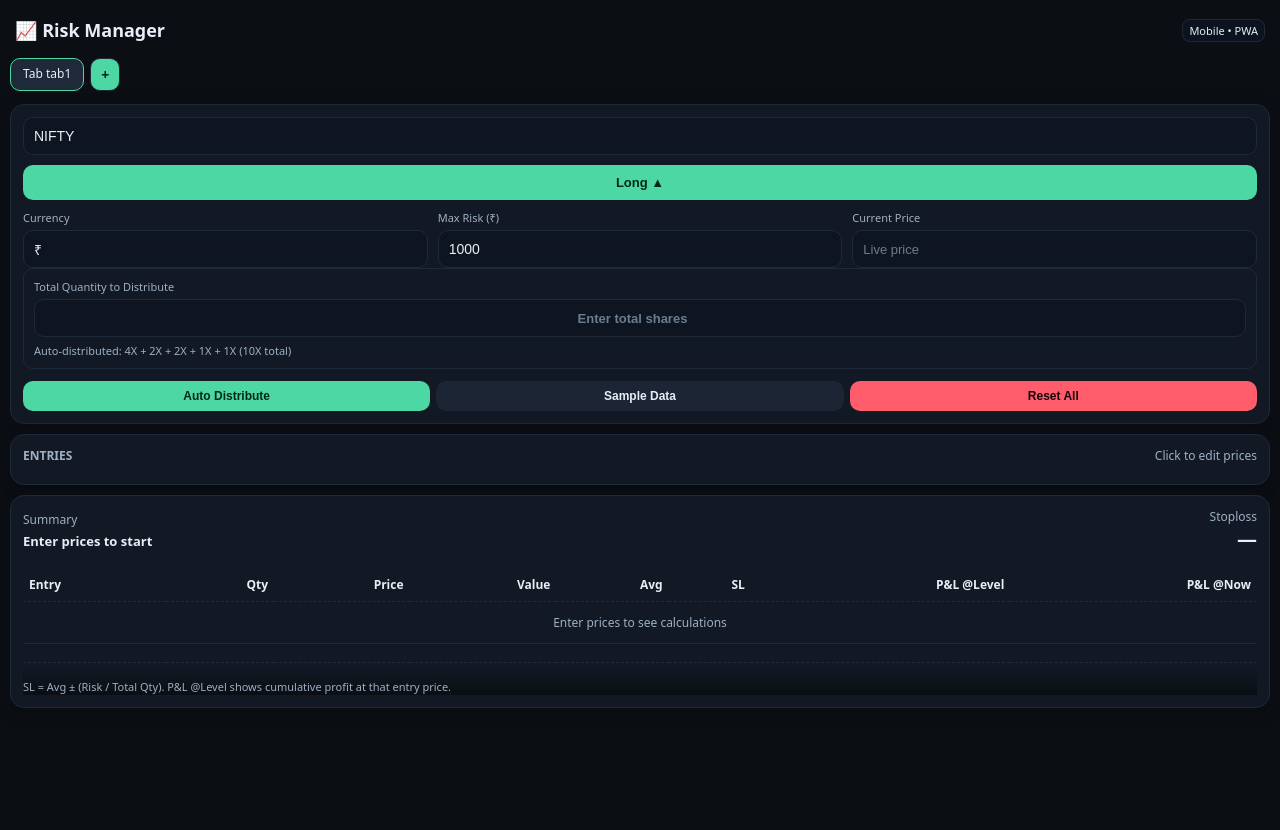
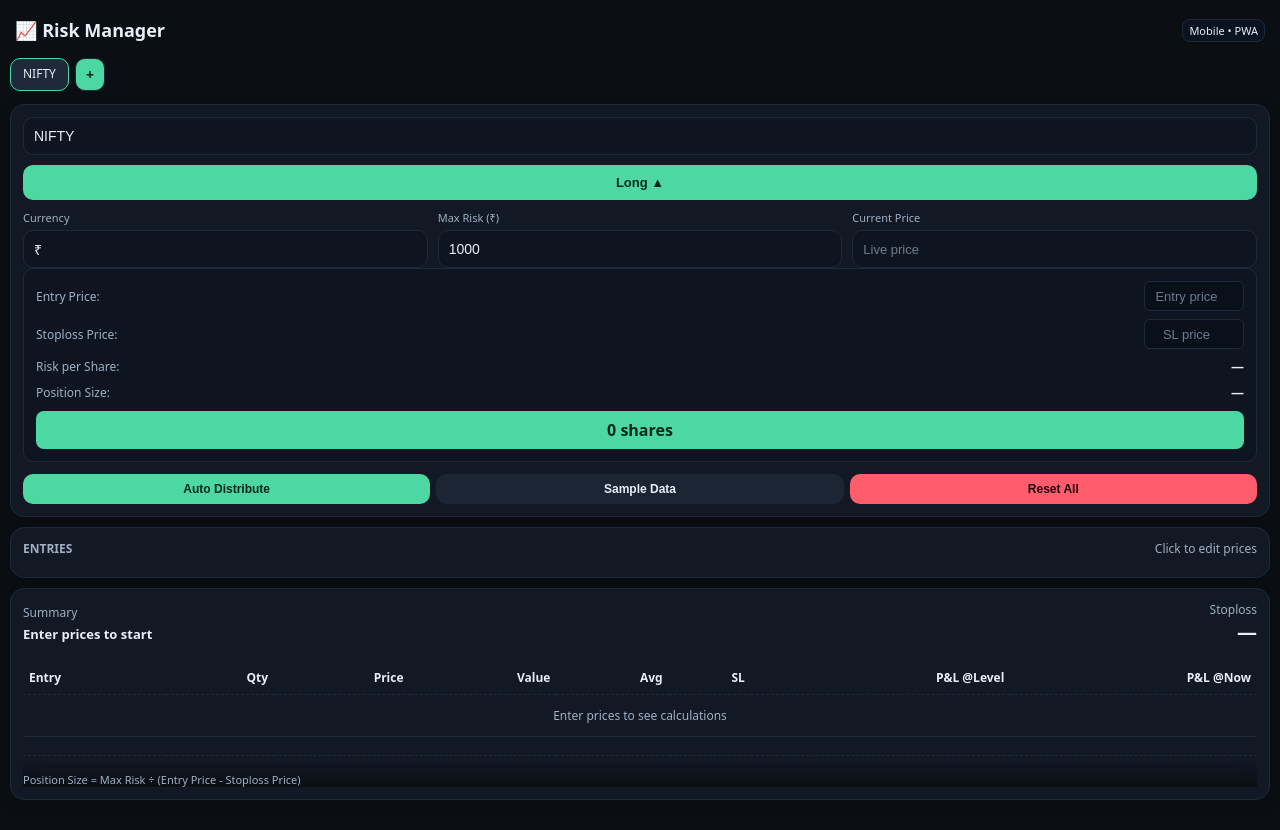
Before and after one commit to npparmar28/Pyramiding-Risk-Manager, a plain HTML site: page index.html in a window 1280 px wide. Before the commit the page ends 800 px from the top, so only its background shows below. Drawn offline with Linux system fonts and the light colour scheme.

Commit message:
Add files via upload

```diff
--- a/index.html
+++ b/index.html
@@ -63,10 +63,6 @@
     /* Loading indicator */
     .loading{position:fixed;top:0;left:0;right:0;bottom:0;background:var(--bg);display:flex;align-items:center;justify-content:center;z-index:1000}
 
-    /* Quantity input section */
-    .quantity-section{margin-bottom:12px;padding:10px;background:var(--card);border-radius:10px;border:1px solid var(--line)}
-    .quantity-input{font-size:16px;font-weight:600;text-align:center}
-
     /* Entry cards */
     .entry-card{background:#0f1520;border:1px solid var(--line);border-radius:10px;padding:10px;margin-bottom:8px}
     .entry-header{display:flex;justify-content:space-between;align-items:center;margin-bottom:8px}
@@ -75,10 +71,12 @@
     .entry-value{font-size:11px}
     .entry-value strong{color:var(--text);font-weight:600}
 
-    /* Profit indicators */
-    .profit-badge{padding:2px 6px;border-radius:8px;font-size:10px;font-weight:600}
-    .profit-positive{background:var(--accent);color:#012916}
-    .profit-negative{background:var(--danger);color:#19030a}
+    /* Calculation section */
+    .calc-section{background:#0f1520;border:1px solid var(--line);border-radius:10px;padding:12px;margin-bottom:12px}
+    .calc-row{display:flex;justify-content:space-between;align-items:center;margin-bottom:8px}
+    .calc-label{font-size:12px;color:var(--muted)}
+    .calc-value{font-size:13px;font-weight:600}
+    .calc-result{background:var(--accent);color:#012916;padding:8px 12px;border-radius:8px;text-align:center;font-weight:700;margin-top:10px}
   </style>
 </head>
 <body>
@@ -112,20 +110,34 @@
         </div>
         <div>
           <label>Max Risk (₹)</label>
-          <input id="risk" type="number" inputmode="decimal" value="1000" min="1" />
+          <input id="risk" type="number" inputmode="decimal" value="1000" min="1" step="100" />
         </div>
         <div>
           <label>Current Price</label>
-          <input id="currentPrice" type="number" inputmode="decimal" placeholder="Live price" />
+          <input id="currentPrice" type="number" inputmode="decimal" placeholder="Live price" step="0.01" />
         </div>
       </div>
 
-      <div class="quantity-section">
-        <label>Total Quantity to Distribute</label>
-        <input id="totalQuantity" type="number" inputmode="numeric" placeholder="Enter total shares" class="quantity-input" />
-        <div class="note" style="margin-top:6px">
-          Auto-distributed: 4X + 2X + 2X + 1X + 1X (10X total)
+      <div class="calc-section">
+        <div class="calc-row">
+          <span class="calc-label">Entry Price:</span>
+          <input type="number" id="entryPrice" placeholder="Entry price" step="0.01"
+                 style="width:100px;padding:6px;border-radius:6px;border:1px solid var(--line);background:#0a101a;color:var(--text);text-align:center" />
         </div>
+        <div class="calc-row">
+          <span class="calc-label">Stoploss Price:</span>
+          <input type="number" id="stoplossPrice" placeholder="SL price" step="0.01"
+                 style="width:100px;padding:6px;border-radius:6px;border:1px solid var(--line);background:#0a101a;color:var(--text);text-align:center" />
+        </div>
+        <div class="calc-row">
+          <span class="calc-label">Risk per Share:</span>
+          <span class="calc-value" id="riskPerShare">—</span>
+        </div>
+        <div class="calc-row">
+          <span class="calc-label">Position Size:</span>
+          <span class="calc-value" id="positionSize">—</span>
+        </div>
+        <div class="calc-result" id="totalSharesResult">0 shares</div>
       </div>
 
       <div class="row" style="justify-content:space-between;gap:6px;margin-top:10px">
@@ -180,7 +192,7 @@
 
       <div class="sticky">
         <div class="note">
-          SL = Avg ± (Risk / Total Qty). P&L @Level shows cumulative profit at that entry price.
+          Position Size = Max Risk ÷ (Entry Price - Stoploss Price)
         </div>
       </div>
     </div>
@@ -196,7 +208,9 @@
     risk: 1000,
     currentPrice: '',
     scriptName: 'NIFTY',
-    totalQuantity: 0
+    entryPrice: 0,
+    stoplossPrice: 0,
+    totalShares: 0
   };
 
   const DISTRIBUTION_RATIOS = [4, 2, 2, 1, 1]; // 4X + 2X + 2X + 1X + 1X = 10X
@@ -207,7 +221,11 @@
     risk: document.getElementById('risk'),
     currentPrice: document.getElementById('currentPrice'),
     scriptName: document.getElementById('scriptName'),
-    totalQuantity: document.getElementById('totalQuantity'),
+    entryPrice: document.getElementById('entryPrice'),
+    stoplossPrice: document.getElementById('stoplossPrice'),
+    riskPerShare: document.getElementById('riskPerShare'),
+    positionSize: document.getElementById('positionSize'),
+    totalSharesResult: document.getElementById('totalSharesResult'),
     distributeBtn: document.getElementById('distributeBtn'),
     addSample: document.getElementById('addSample'),
     reset: document.getElementById('reset'),
@@ -245,6 +263,33 @@
       console.error('localStorage get failed:', e);
       return null;
     }
+  }
+
+  // Calculate position sizing
+  function calculatePositionSize() {
+    const entry = parseFloat(els.entryPrice.value) || 0;
+    const sl = parseFloat(els.stoplossPrice.value) || 0;
+    const risk = parseFloat(els.risk.value) || 0;
+
+    if (entry > 0 && sl > 0 && risk > 0) {
+      const riskPerShare = Math.abs(entry - sl);
+      const positionSize = Math.floor(risk / riskPerShare);
+
+      els.riskPerShare.textContent = cur(riskPerShare);
+      els.positionSize.textContent = fmt(positionSize) + ' shares';
+      els.totalSharesResult.textContent = fmt(positionSize) + ' shares';
+
+      state.totalShares = positionSize;
+      state.entryPrice = entry;
+      state.stoplossPrice = sl;
+    } else {
+      els.riskPerShare.textContent = '—';
+      els.positionSize.textContent = '—';
+      els.totalSharesResult.textContent = '0 shares';
+      state.totalShares = 0;
+    }
+
+    saveCurrentTabState();
   }
 
   // Initialize tabs
@@ -311,8 +356,10 @@
     els.risk.value = state.risk || 1000;
     els.currentPrice.value = state.currentPrice || '';
     els.scriptName.value = state.scriptName || 'NIFTY';
-    els.totalQuantity.value = state.totalQuantity || '';
+    els.entryPrice.value = state.entryPrice || '';
+    els.stoplossPrice.value = state.stoplossPrice || '';
 
+    calculatePositionSize();
     renderEntries();
     updateDirectionButton();
     compute();
@@ -327,7 +374,8 @@
     state.risk = Number(els.risk.value) || 1000;
     state.currentPrice = els.currentPrice.value;
     state.scriptName = els.scriptName.value;
-    state.totalQuantity = Number(els.totalQuantity.value) || 0;
+    state.entryPrice = parseFloat(els.entryPrice.value) || 0;
+    state.stoplossPrice = parseFloat(els.stoplossPrice.value) || 0;
 
     tabs[currentTab] = {...state};
     saveTabs();
@@ -338,13 +386,12 @@
   }
 
   function distributeQuantities() {
-    const totalQty = Number(els.totalQuantity.value);
-    if (!totalQty || totalQty <= 0) {
-      alert('Please enter a valid total quantity');
+    if (state.totalShares <= 0) {
+      alert('Please calculate position size first (enter Entry Price and Stoploss)');
       return;
     }
 
-    const unitSize = totalQty / TOTAL_RATIO;
+    const unitSize = state.totalShares / TOTAL_RATIO;
     state.entries = DISTRIBUTION_RATIOS.map(ratio => ({
       quantity: Math.round(ratio * unitSize),
       price: 0
@@ -517,9 +564,12 @@
   els.distributeBtn.addEventListener('click', distributeQuantities);
 
   els.addSample.addEventListener('click', () => {
-    els.totalQuantity.value = 500;
+    els.entryPrice.value = 100;
+    els.stoplossPrice.value = 95;
+    calculatePositionSize();
+
+    setTimeout(() => {
       distributeQuantities();
-    // Set sample prices after a delay to ensure inputs are rendered
       setTimeout(() => {
         const samplePrices = [100, 104, 108, 112, 116];
         samplePrices.forEach((price, index) => {
@@ -528,7 +578,6 @@
             const input = document.querySelector(`.entry-price[data-index="${index}"]`);
             if (input) input.value = price;
 
-          // Update the value display
             const entryValue = state.entries[index].quantity * price;
             const valueElement = input.closest('.entry-card').querySelector('.entry-value strong');
             if (valueElement) {
@@ -538,14 +587,17 @@
         });
         compute();
         saveCurrentTabState();
-    }, 200);
+      }, 100);
+    }, 100);
   });
 
   els.reset.addEventListener('click', () => {
     if (confirm('Reset all data?')) {
       state.entries = [];
-      els.totalQuantity.value = '';
+      els.entryPrice.value = '';
+      els.stoplossPrice.value = '';
       els.currentPrice.value = '';
+      calculatePositionSize();
       renderEntries();
       compute();
       saveCurrentTabState();
@@ -554,7 +606,12 @@
 
   els.tradeDirection.addEventListener('click', toggleTradeDirection);
 
-  ['risk', 'currency', 'currentPrice', 'scriptName', 'totalQuantity'].forEach(id => {
+  // Add event listeners for position sizing calculation
+  ['risk', 'entryPrice', 'stoplossPrice'].forEach(id => {
+    els[id].addEventListener('input', calculatePositionSize);
+  });
+
+  ['currency', 'currentPrice', 'scriptName'].forEach(id => {
     els[id].addEventListener('input', () => {
       compute();
       saveCurrentTabState();
```
Lines whose indentation alone changed are shown as unchanged.
